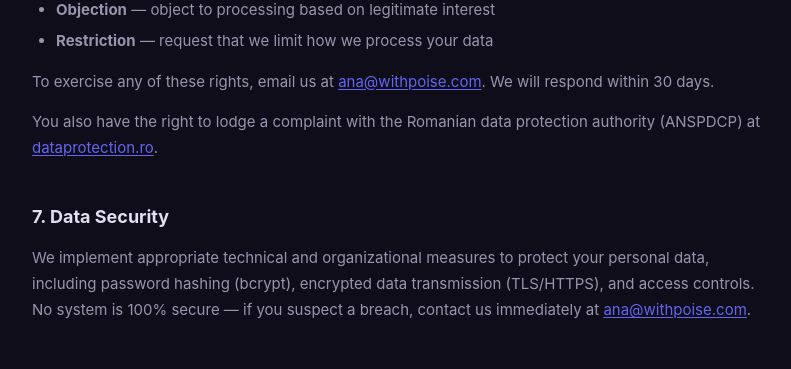
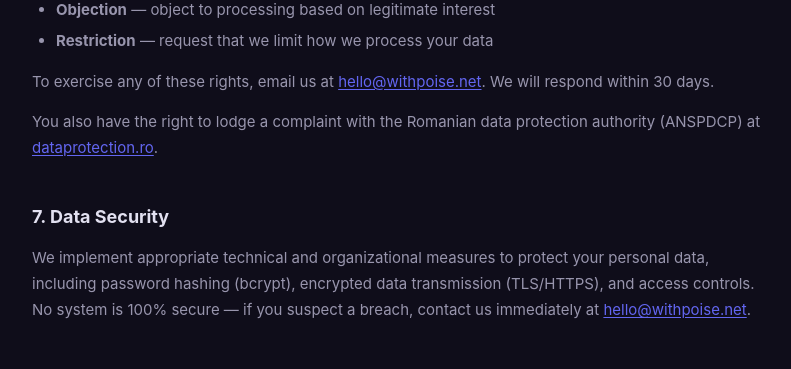
Before and after one commit to anadobreconsultant8/withpoise-app, a Next.js app: page /privacy in a window 1280 px wide. Shown: the part 2378-2747 px from the top of the page, without its empty margins (240-1031 px from the left). Built offline with nearby package versions, Linux system fonts and the light colour scheme; no server answers.

Commit message:
Replace all contact emails with hello@withpoise.net

```diff
--- a/src/app/page.tsx
+++ b/src/app/page.tsx
@@ -342,7 +342,7 @@ export default function LandingPage() {
           <div className="flex items-center gap-6">
             <Link href="/pricing" className="hover:text-[var(--color-text)] transition-colors">Pricing</Link>
             <Link href="/login" className="hover:text-[var(--color-text)] transition-colors">Sign in</Link>
-            <a href="mailto:ana@withpoise.com" className="hover:text-[var(--color-text)] transition-colors">Support</a>
+            <a href="mailto:hello@withpoise.net" className="hover:text-[var(--color-text)] transition-colors">Support</a>
             <Link href="/terms" className="hover:text-[var(--color-text)] transition-colors">Terms</Link>
             <Link href="/privacy" className="hover:text-[var(--color-text)] transition-colors">Privacy</Link>
           </div>
--- a/src/app/pricing/page.tsx
+++ b/src/app/pricing/page.tsx
@@ -135,7 +135,7 @@ export default function PricingPage() {
           <p className="text-sm text-[var(--color-text-muted)]">
             Need a custom plan?{' '}
             <a
-              href="mailto:ana@withpoise.com"
+              href="mailto:hello@withpoise.net"
               className="text-[var(--color-primary)] hover:underline"
             >
               Contact us
--- a/src/app/privacy/page.tsx
+++ b/src/app/privacy/page.tsx
@@ -23,7 +23,7 @@ export default function PrivacyPage() {
               withPOISE is operated by Ana Dobre, a sole trader registered in Romania. We are the data controller for personal data collected through this Service.
             </p>
             <p>
-              Contact: <a href="mailto:ana@withpoise.com">ana@withpoise.com</a>
+              Contact: <a href="mailto:hello@withpoise.net">hello@withpoise.net</a>
             </p>
           </section>
 
@@ -143,7 +143,7 @@ export default function PrivacyPage() {
               <li><strong>Restriction</strong> — request that we limit how we process your data</li>
             </ul>
             <p>
-              To exercise any of these rights, email us at <a href="mailto:ana@withpoise.com">ana@withpoise.com</a>. We will respond within 30 days.
+              To exercise any of these rights, email us at <a href="mailto:hello@withpoise.net">hello@withpoise.net</a>. We will respond within 30 days.
             </p>
             <p>
               You also have the right to lodge a complaint with the Romanian data protection authority (ANSPDCP) at <a href="https://www.dataprotection.ro" target="_blank" rel="noopener noreferrer">dataprotection.ro</a>.
@@ -153,7 +153,7 @@ export default function PrivacyPage() {
           <section>
             <h2>7. Data Security</h2>
             <p>
-              We implement appropriate technical and organizational measures to protect your personal data, including password hashing (bcrypt), encrypted data transmission (TLS/HTTPS), and access controls. No system is 100% secure — if you suspect a breach, contact us immediately at <a href="mailto:ana@withpoise.com">ana@withpoise.com</a>.
+              We implement appropriate technical and organizational measures to protect your personal data, including password hashing (bcrypt), encrypted data transmission (TLS/HTTPS), and access controls. No system is 100% secure — if you suspect a breach, contact us immediately at <a href="mailto:hello@withpoise.net">hello@withpoise.net</a>.
             </p>
           </section>
 
@@ -219,7 +219,7 @@ export default function PrivacyPage() {
             <h2>12. Contact</h2>
             <p>
               For any privacy-related questions or requests, contact us at:<br />
-              <a href="mailto:ana@withpoise.com">ana@withpoise.com</a>
+              <a href="mailto:hello@withpoise.net">hello@withpoise.net</a>
             </p>
           </section>
 
--- a/src/app/terms/page.tsx
+++ b/src/app/terms/page.tsx
@@ -34,7 +34,7 @@ export default function TermsPage() {
           <section>
             <h2>3. Account Registration</h2>
             <p>
-              You must provide a valid email address and a secure password to create an account. You are responsible for maintaining the confidentiality of your credentials and for all activity that occurs under your account. You must notify us immediately at <a href="mailto:ana@withpoise.com">ana@withpoise.com</a> if you suspect unauthorized access.
+              You must provide a valid email address and a secure password to create an account. You are responsible for maintaining the confidentiality of your credentials and for all activity that occurs under your account. You must notify us immediately at <a href="mailto:hello@withpoise.net">hello@withpoise.net</a> if you suspect unauthorized access.
             </p>
             <p>
               You must be at least 18 years old and have the legal capacity to enter into a contract to use the Service.
@@ -57,7 +57,7 @@ export default function TermsPage() {
           <section>
             <h2>5. Refund Policy</h2>
             <p>
-              We offer a 7-day money-back guarantee on all subscription plans from the date of first payment. To request a refund, contact us at <a href="mailto:ana@withpoise.com">ana@withpoise.com</a> within 7 days of your purchase. One-time credit packs are non-refundable once credits have been used.
+              We offer a 7-day money-back guarantee on all subscription plans from the date of first payment. To request a refund, contact us at <a href="mailto:hello@withpoise.net">hello@withpoise.net</a> within 7 days of your purchase. One-time credit packs are non-refundable once credits have been used.
             </p>
           </section>
 
@@ -137,7 +137,7 @@ export default function TermsPage() {
           <section>
             <h2>14. Contact</h2>
             <p>
-              For questions about these Terms, contact us at <a href="mailto:ana@withpoise.com">ana@withpoise.com</a>.
+              For questions about these Terms, contact us at <a href="mailto:hello@withpoise.net">hello@withpoise.net</a>.
             </p>
           </section>
 
```
